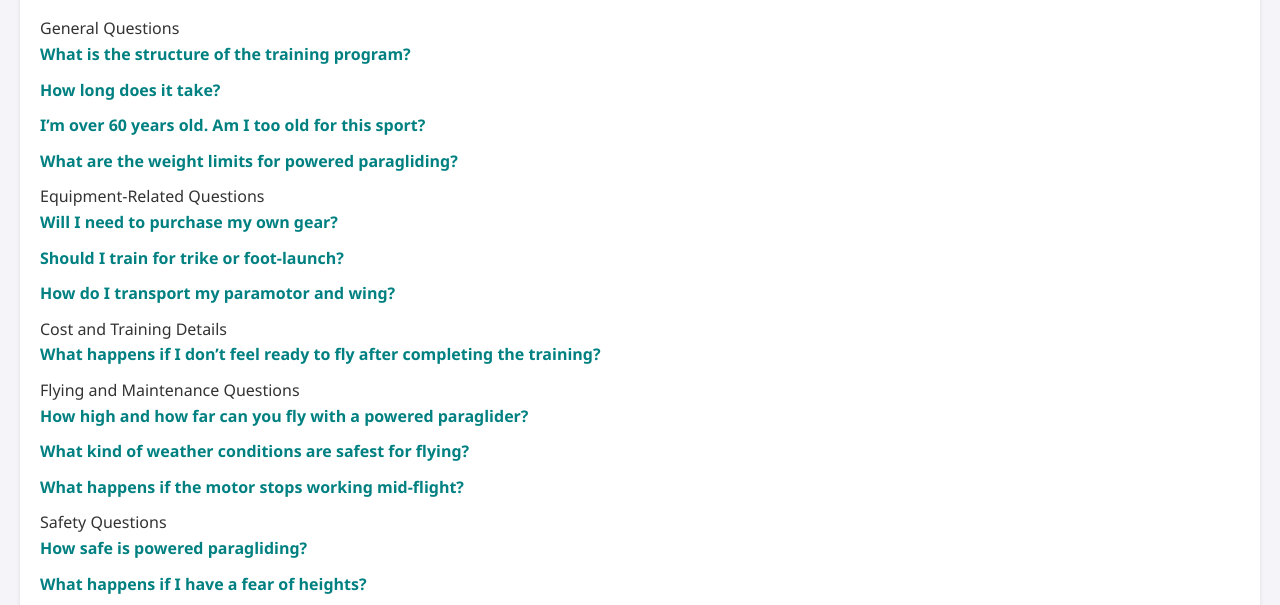
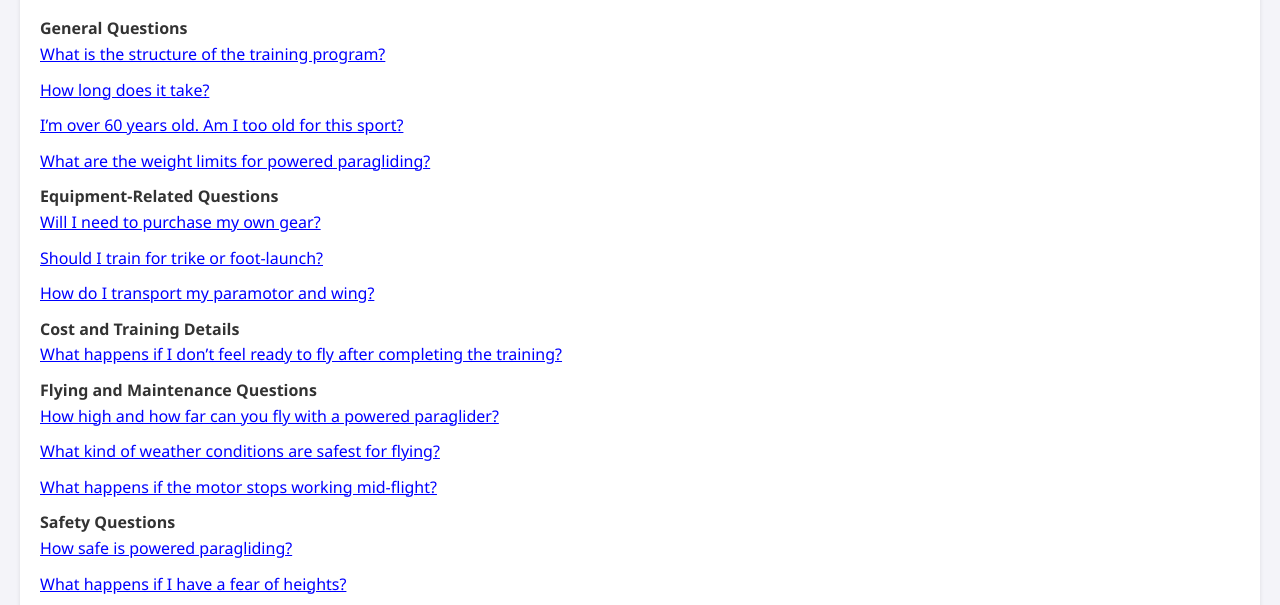
Before and after one commit to scottypres/flyhighflorida, a plain HTML site: page FAQ.html in a window 1280 px wide. Shown: the part 173-778 px from the top of the page. Drawn offline with Linux system fonts and the light colour scheme.

Commit message:
Update FAQ.html

```diff
--- a/FAQ.html
+++ b/FAQ.html
@@ -38,12 +38,9 @@
             margin-bottom: 10px;
         }
         .toc-link {
-            color: #008080;
-            text-decoration: none;
-            font-weight: bold;
-        }
-        .toc-link:hover {
+            color: blue;
             text-decoration: underline;
+            font-weight: normal;
         }
         section {
             background-color: #fff;
@@ -53,6 +50,7 @@
             box-shadow: 0 2px 4px rgba(0,0,0,0.1);
         }
         section h2 {
+            font-weight: bold;
             border-bottom: 2px solid #008080;
             padding-bottom: 5px;
         }
@@ -72,7 +70,7 @@
 <nav id="table-of-contents">
     <h2>Table of Contents</h2>
     <ul>
-        <li>General Questions
+        <li><strong>General Questions</strong>
             <ul>
                 <li><a href="#training-structure" class="toc-link">What is the structure of the training program?</a></li>
                 <li><a href="#training-duration" class="toc-link">How long does it take?</a></li>
@@ -80,33 +78,33 @@
                 <li><a href="#weight-limits" class="toc-link">What are the weight limits for powered paragliding?</a></li>
             </ul>
         </li>
-        <li>Equipment-Related Questions
+        <li><strong>Equipment-Related Questions</strong>
             <ul>
                 <li><a href="#gear-purchase" class="toc-link">Will I need to purchase my own gear?</a></li>
                 <li><a href="#trike-or-foot-launch" class="toc-link">Should I train for trike or foot-launch?</a></li>
                 <li><a href="#transportation" class="toc-link">How do I transport my paramotor and wing?</a></li>
             </ul>
         </li>
-        <li>Cost and Training Details
+        <li><strong>Cost and Training Details</strong>
             <ul>
                 <li><a href="#not-ready-to-fly" class="toc-link">What happens if I don’t feel ready to fly after completing the training?</a></li>
             </ul>
         </li>
-        <li>Flying and Maintenance Questions
+        <li><strong>Flying and Maintenance Questions</strong>
             <ul>
                 <li><a href="#flight-height-distance" class="toc-link">How high and how far can you fly with a powered paraglider?</a></li>
                 <li><a href="#safe-weather" class="toc-link">What kind of weather conditions are safest for flying?</a></li>
                 <li><a href="#motor-out" class="toc-link">What happens if the motor stops working mid-flight?</a></li>
             </ul>
         </li>
-        <li>Safety Questions
+        <li><strong>Safety Questions</strong>
             <ul>
                 <li><a href="#safety" class="toc-link">How safe is powered paragliding?</a></li>
                 <li><a href="#fear-of-heights" class="toc-link">What happens if I have a fear of heights?</a></li>
                 <li><a href="#safety-measures" class="toc-link">What safety measures are in place during training?</a></li>
             </ul>
         </li>
-        <li>Community Questions
+        <li><strong>Community Questions</strong>
             <ul>
                 <li><a href="#passenger-training" class="toc-link">Can I fly with a passenger, and if so, do I need additional training?</a></li>
                 <li><a href="#community" class="toc-link">Is there a community of pilots nearby I can join?</a></li>
```
